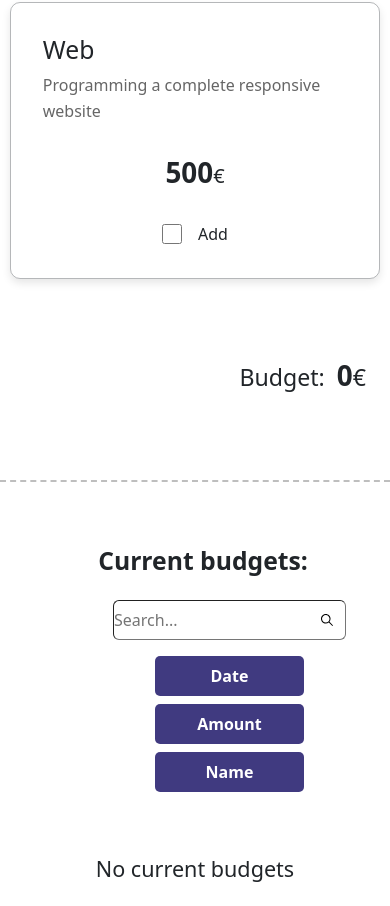
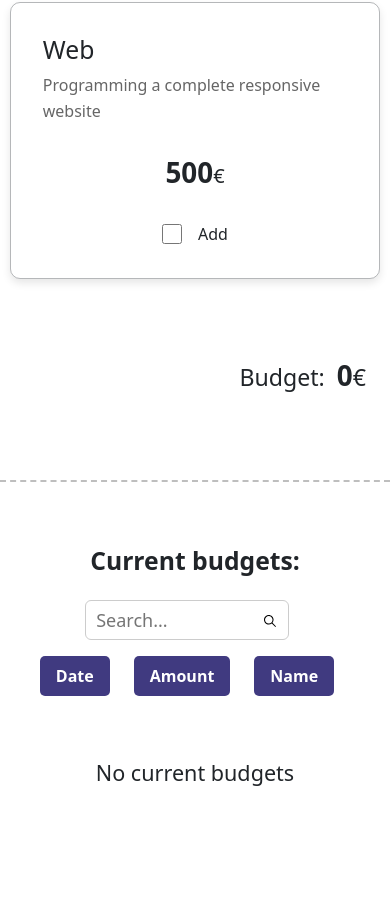
Before and after one commit to dracudev/S6-Budget-App, a React (Vite) app: page /budget in a window 390 px wide. Shown: the part 878-1784 px from the top of the page. After the commit the page ends 1688 px from the top, so only its background shows below. Built offline with nearby package versions, Linux system fonts and the light colour scheme.

Commit message:
search bar styles

```diff
--- a/src/index.css
+++ b/src/index.css
@@ -16,10 +16,6 @@ body {
     -moz-osx-font-smoothing: grayscale;
 }
 
-img, picture, video, canvas, svg {
-    display: block;
-    max-width: 100%;
-}
 
 input, button, textarea, select {
     font: inherit;
--- a/src/pages/budget/BudgetFilter.css
+++ b/src/pages/budget/BudgetFilter.css
@@ -7,8 +7,14 @@
 .search-input {
   width: 100%;
   height: 100%;
+  border: 1px solid #ccc;
+  padding: 10px;
+  font-size: 18px;
+  color: #333;
 }
-
+.search-input:focus {
+  outline: 2px solid #a880dd;
+}
 .search-button {
   position: absolute;
   right: 0.7rem;
@@ -25,21 +31,16 @@
   .filter-container {
     display: flex;
     flex-direction: column;
-        width: 100%;
+    width: 60%;
     gap: 1rem;
   }
   .button-container {
     display: flex;
-        flex-direction: column;
     align-items: center;
     justify-content: center;
     gap: 0.5rem;
     button {
-            width: 60%;
-            display: flex;
-            align-items: center;
-            justify-content: center;
-
+      width: 100%;
     }
   }
   .input-wrapper {
--- a/src/pages/budget/CurrentBudgets.css
+++ b/src/pages/budget/CurrentBudgets.css
@@ -20,7 +20,6 @@
   justify-content: space-between;
   text-align: left;
   width: 100%;
-
 }
 
 .dotted-hr {
@@ -51,4 +50,9 @@
     display: flex;
     align-items: center;
   }
+  .budget-filter-container {
+    display: flex;
+    justify-content: center;
+    width: 100%;
   }
+}
--- a/src/pages/budget/CurrentBudgets.jsx
+++ b/src/pages/budget/CurrentBudgets.jsx
@@ -11,7 +11,7 @@ export function CurrentBudgets() {
     <div className="budget-container">
       <hr className="mt-3 mb-5 dotted-hr" />
       <div className="d-flex">
-        <h2 className="ms-3">
+        <h2 className="ms-sm-3">
           <strong>Current budgets:</strong>
         </h2>
 
```
Lines whose indentation alone changed are shown as unchanged.
